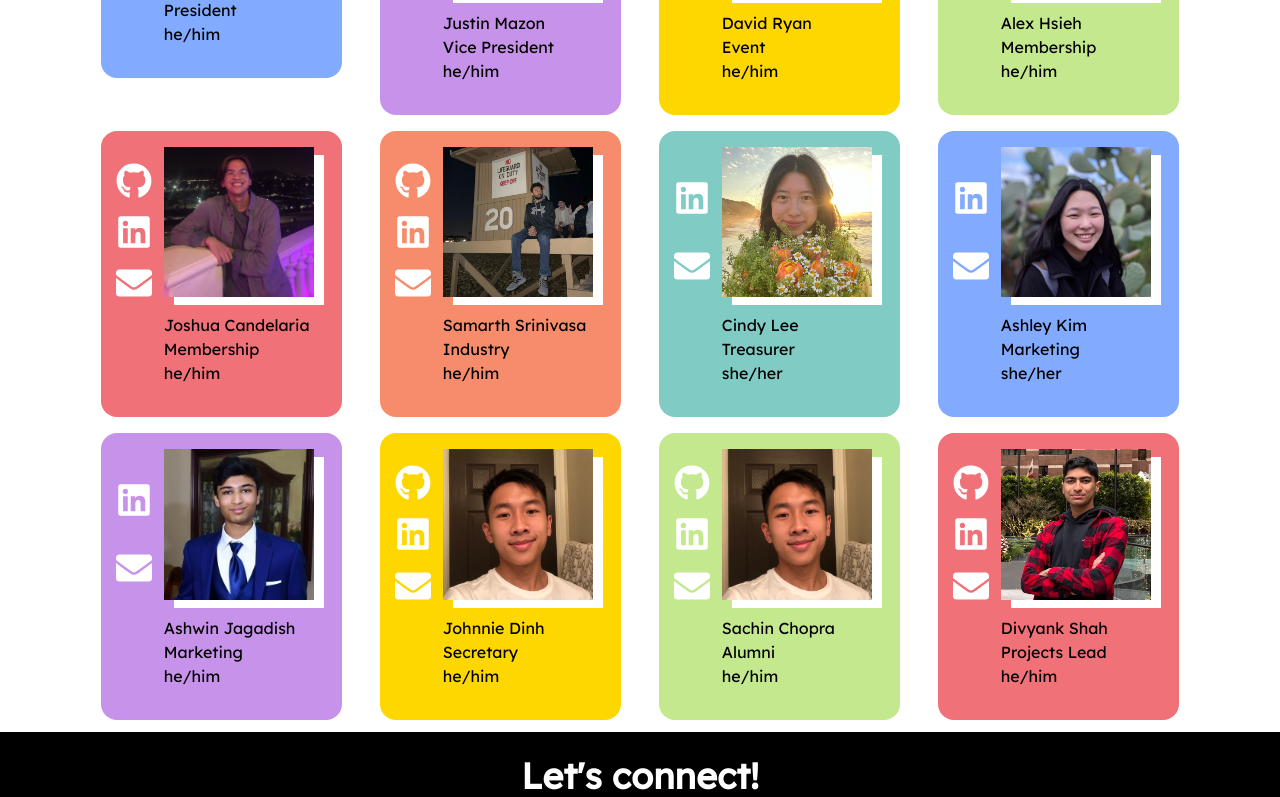
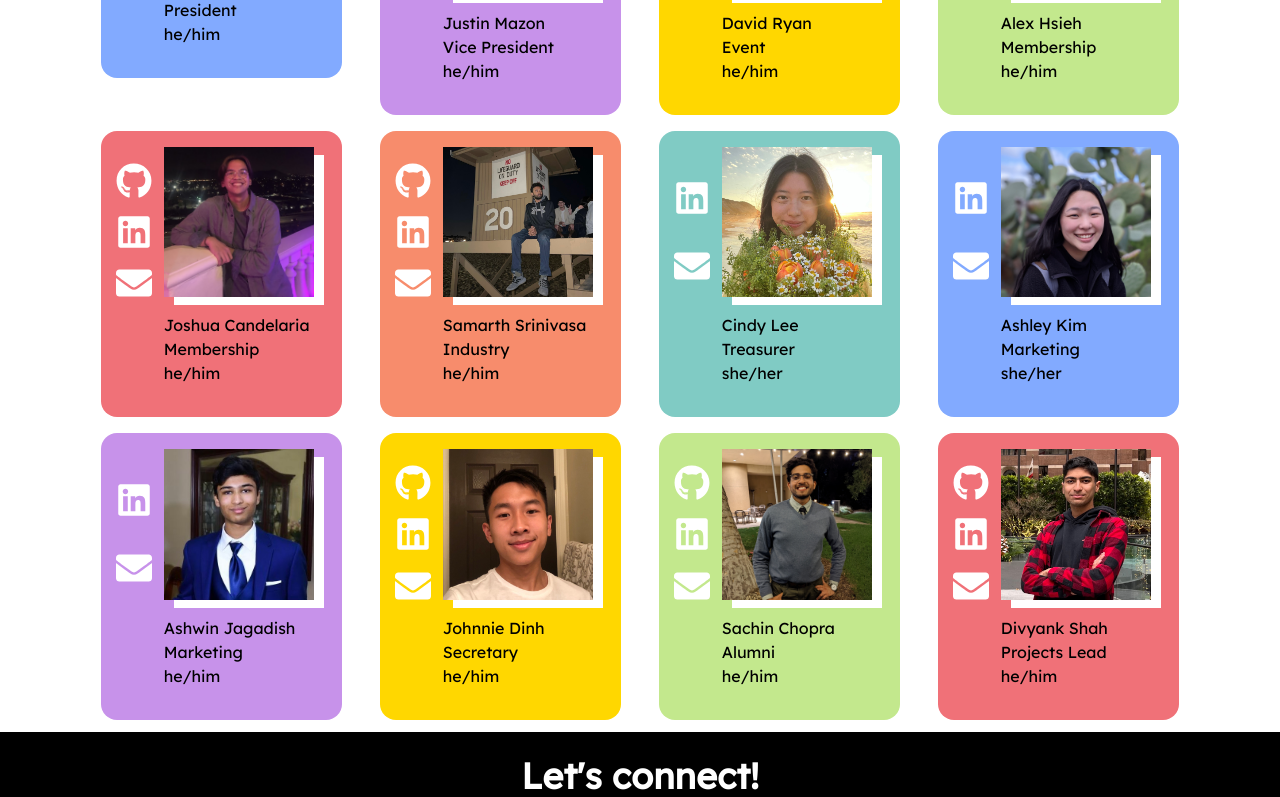
Before and after one commit to acm-ucr/acm-hydra, a Next.js app: page /board in a window 1280 px wide. Shown: the part 365-1162 px from the top of the page. Built offline with nearby package versions, Linux system fonts and the light colour scheme.

Commit message:
all pictures added

```diff
--- a/components/Officers.js
+++ b/components/Officers.js
@@ -107,7 +107,7 @@ const officers = [
 		name: "Sachin Chopra",
 		pronoun: "he/him",
 		position: "Alumni",
-		image: "johnnie.png",
+		image: "sachin.jpg",
 		email: "schop021@ucr.edu",
 		linkedin: "https://www.linkedin.com/in/sachinkchopra",
 		github: "https://github.com/SafeDuck",
```
Also changed, not shown: public/sachin.jpg (added).
